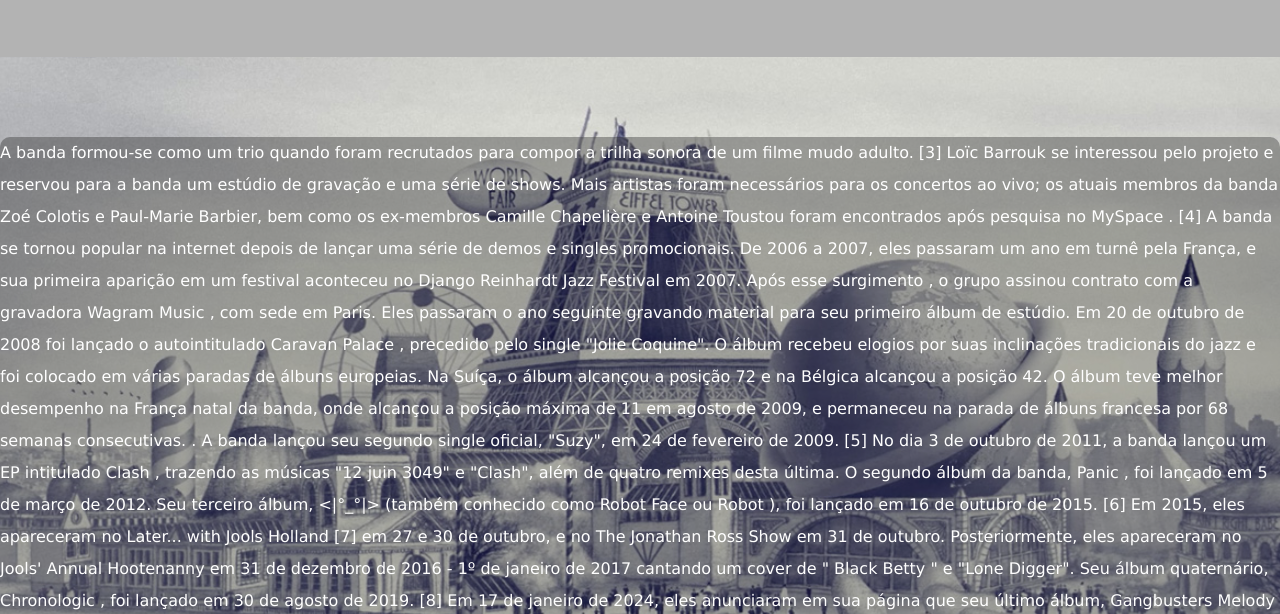
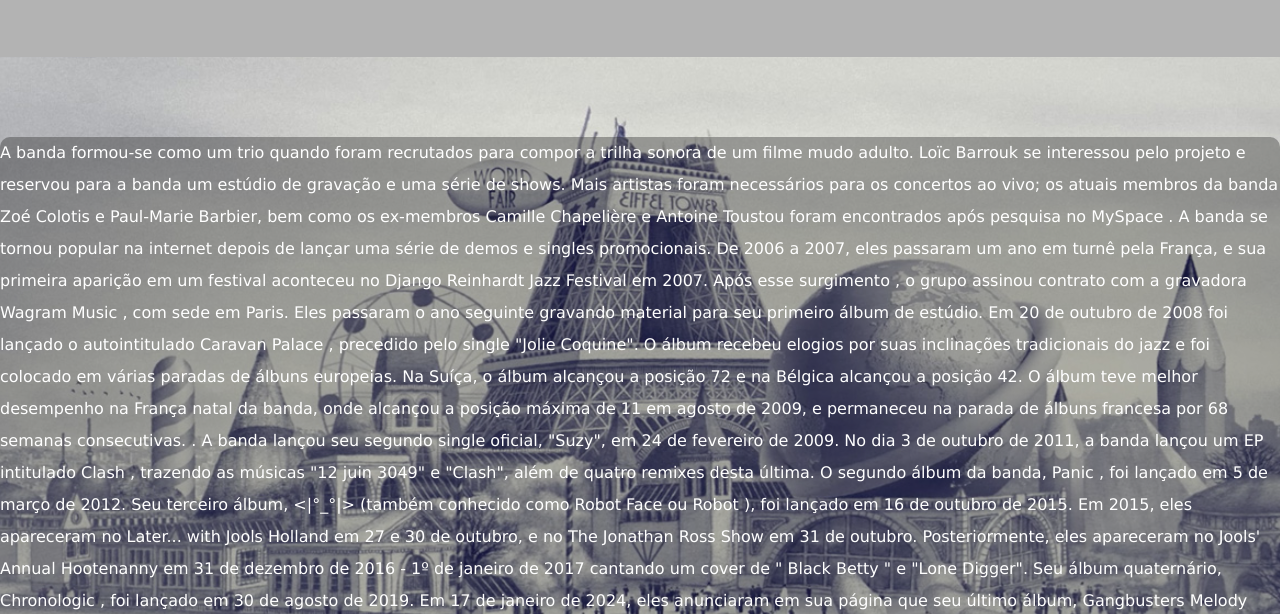
Before and after one commit to Lowdeehuh/projeto-bandas, a plain HTML site: page index.html in a window 1280 px wide. Shown: the part 186-800 px from the top of the page. Drawn offline with Linux system fonts and the light colour scheme.

Commit message:
Atualizar o index.html

```diff
--- a/index.html
+++ b/index.html
@@ -12,17 +12,17 @@
     </header>
     <section class="conteudo01">
 
-            <p>A banda formou-se como um trio quando foram recrutados para compor a trilha sonora de um filme mudo adulto. [3] Loïc Barrouk se interessou pelo projeto e reservou para a banda um estúdio de gravação e uma série de shows. Mais artistas foram necessários para os concertos ao vivo; os atuais membros da banda Zoé Colotis e Paul-Marie Barbier, bem como os ex-membros Camille Chapelière e Antoine Toustou foram encontrados após pesquisa no MySpace . [4]
+            <p>A banda formou-se como um trio quando foram recrutados para compor a trilha sonora de um filme mudo adulto. Loïc Barrouk se interessou pelo projeto e reservou para a banda um estúdio de gravação e uma série de shows. Mais artistas foram necessários para os concertos ao vivo; os atuais membros da banda Zoé Colotis e Paul-Marie Barbier, bem como os ex-membros Camille Chapelière e Antoine Toustou foram encontrados após pesquisa no MySpace .
 
                 A banda se tornou popular na internet depois de lançar uma série de demos e singles promocionais. De 2006 a 2007, eles passaram um ano em turnê pela França, e sua primeira aparição em um festival aconteceu no Django Reinhardt Jazz Festival em 2007. Após esse surgimento , o grupo assinou contrato com a gravadora Wagram Music , com sede em Paris. Eles passaram o ano seguinte gravando material para seu primeiro álbum de estúdio.
 
-                Em 20 de outubro de 2008 foi lançado o autointitulado Caravan Palace , precedido pelo single "Jolie Coquine". O álbum recebeu elogios por suas inclinações tradicionais do jazz e foi colocado em várias paradas de álbuns europeias. Na Suíça, o álbum alcançou a posição 72 e na Bélgica alcançou a posição 42. O álbum teve melhor desempenho na França natal da banda, onde alcançou a posição máxima de 11 em agosto de 2009, e permaneceu na parada de álbuns francesa por 68 semanas consecutivas. . A banda lançou seu segundo single oficial, "Suzy", em 24 de fevereiro de 2009. [5]
+                Em 20 de outubro de 2008 foi lançado o autointitulado Caravan Palace , precedido pelo single "Jolie Coquine". O álbum recebeu elogios por suas inclinações tradicionais do jazz e foi colocado em várias paradas de álbuns europeias. Na Suíça, o álbum alcançou a posição 72 e na Bélgica alcançou a posição 42. O álbum teve melhor desempenho na França natal da banda, onde alcançou a posição máxima de 11 em agosto de 2009, e permaneceu na parada de álbuns francesa por 68 semanas consecutivas. . A banda lançou seu segundo single oficial, "Suzy", em 24 de fevereiro de 2009.
 
-                No dia 3 de outubro de 2011, a banda lançou um EP intitulado Clash , trazendo as músicas "12 juin 3049" e "Clash", além de quatro remixes desta última. O segundo álbum da banda, Panic , foi lançado em 5 de março de 2012. Seu terceiro álbum, <|°_°|> (também conhecido como Robot Face ou Robot ), foi lançado em 16 de outubro de 2015. [6]
+                No dia 3 de outubro de 2011, a banda lançou um EP intitulado Clash , trazendo as músicas "12 juin 3049" e "Clash", além de quatro remixes desta última. O segundo álbum da banda, Panic , foi lançado em 5 de março de 2012. Seu terceiro álbum, <|°_°|> (também conhecido como Robot Face ou Robot ), foi lançado em 16 de outubro de 2015.
 
-                Em 2015, eles apareceram no Later... with Jools Holland [7] em 27 e 30 de outubro, e no The Jonathan Ross Show em 31 de outubro. Posteriormente, eles apareceram no Jools' Annual Hootenanny em 31 de dezembro de 2016 - 1º de janeiro de 2017 cantando um cover de " Black Betty " e "Lone Digger".
+                Em 2015, eles apareceram no Later... with Jools Holland em 27 e 30 de outubro, e no The Jonathan Ross Show em 31 de outubro. Posteriormente, eles apareceram no Jools' Annual Hootenanny em 31 de dezembro de 2016 - 1º de janeiro de 2017 cantando um cover de " Black Betty " e "Lone Digger".
 
-                Seu álbum quaternário, Chronologic , foi lançado em 30 de agosto de 2019. [8] Em 17 de janeiro de 2024, eles anunciaram em sua página que seu último álbum, Gangbusters Melody Club, será lançado em 1 de março de 2024. [9]
+                Seu álbum quaternário, Chronologic , foi lançado em 30 de agosto de 2019.  Em 17 de janeiro de 2024, eles anunciaram em sua página que seu último álbum, Gangbusters Melody Club, será lançado em 1 de março de 2024.
 
                 </p>
 
@@ -37,7 +37,7 @@
                 </article>
              <section class="rare-americans">
 
-             <p>Rare Americans é uma banda canadense que toca principalmente rock/música alternativa. Suas músicas frequentemente se concentram em contar histórias como “Cats, Dogs, and Rats”, “I vs I” e “Pay Me Back”. A banda foi fundada por James e Jared Priestner, atualmente contam com 5 músicos:
+             <p>Rare Americans é uma banda canadense que toca principalmente rock/música alternativa. Suas músicas frequentemente se concentram em contar histórias como “Cats, Dogs, and Rats”, “I vs I” e “Pay Me Back”. A banda foi fundada por James e Jared Priestner.
 
                 </p>
                 <iframe  class="frame" src="https://open.spotify.com/embed/artist/0e5Rda7VQAY786739xp0Jt?utm_source=generator" width="100%" height="352" frameBorder="0" allowfullscreen="" allow="autoplay; clipboard-write; encrypted-media; fullscreen; picture-in-picture" loading="lazy"></iframe>
```
